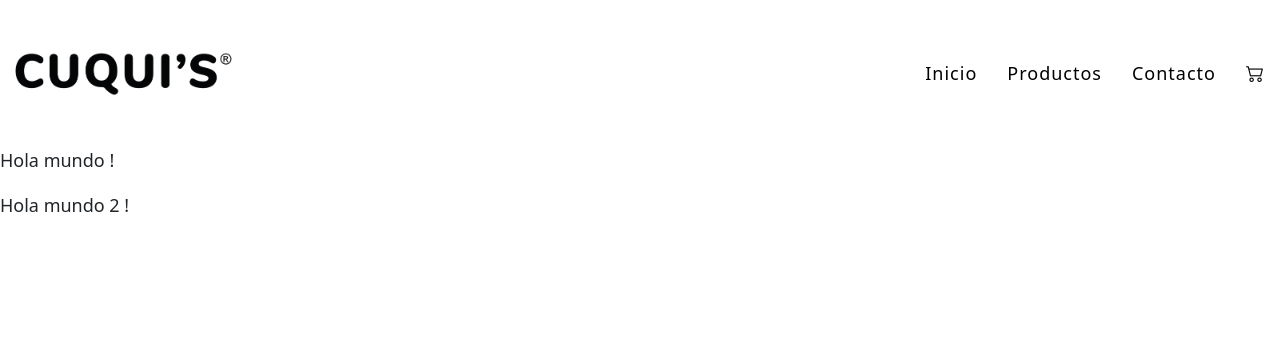
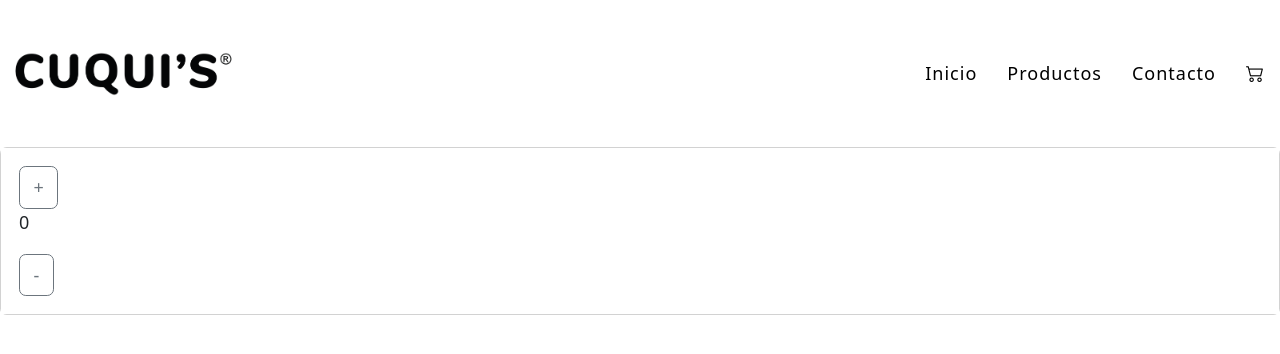
Before and after one commit to facumolas17/React_Cuquis-MolasyMolasFacundo, a React (Create React App) app: page / in a window 1280 px wide. Shown: the top 354 px of the page. Built offline with nearby package versions, Linux system fonts and the light colour scheme.

Commit message:
creamos un contador de productos

```diff
--- a/src/App.js
+++ b/src/App.js
@@ -7,8 +7,8 @@ function App() {
     <div className="App">
 
       <NavBar/>
-      <ItemListContainer greeting="mundo" />
-      <ItemListContainer greeting="mundo 2"/>
+      <ItemListContainer />
+
     </div>
   );
 }
--- /dev/null
+++ b/src/componentes/ItemCount.jsx
@@ -0,0 +1,35 @@
+import React from 'react';
+import { useState } from 'react';
+
+const ItemCount = ({initial, stock}) => {
+
+    const [cont,setCont]=useState(initial);
+
+    const incrementarCant =()=>{
+        if(cont<stock){
+            setCont(cont+1);
+        }
+
+    }
+
+    const decrementarCant=()=>{
+        if(cont>initial){
+        setCont(cont-1);
+        }
+    }
+
+  return (
+    <div>
+        <div className="card">
+            <div className="card-body">
+            <a href="#" className='btn btn-outline-secondary' onClick={incrementarCant}>+</a>
+            <p>{cont}</p>
+            <a href="#" className='btn btn-outline-secondary' onClick={decrementarCant}>- </a>
+
+            </div>
+        </div>
+    </div>
+  )
+}
+
+export default ItemCount;
--- a/src/componentes/ItemListContainer.jsx
+++ b/src/componentes/ItemListContainer.jsx
@@ -1,9 +1,11 @@
 import React from 'react';
+import ItemCount from './ItemCount';
 
-const ItemListContainer = (props) => {
+const ItemListContainer = () => {
   return (
     <>
-        <p>Hola {props.greeting} !</p>
+
+        <ItemCount initial={0} stock={5}/>
     </>
   )
 }
```
